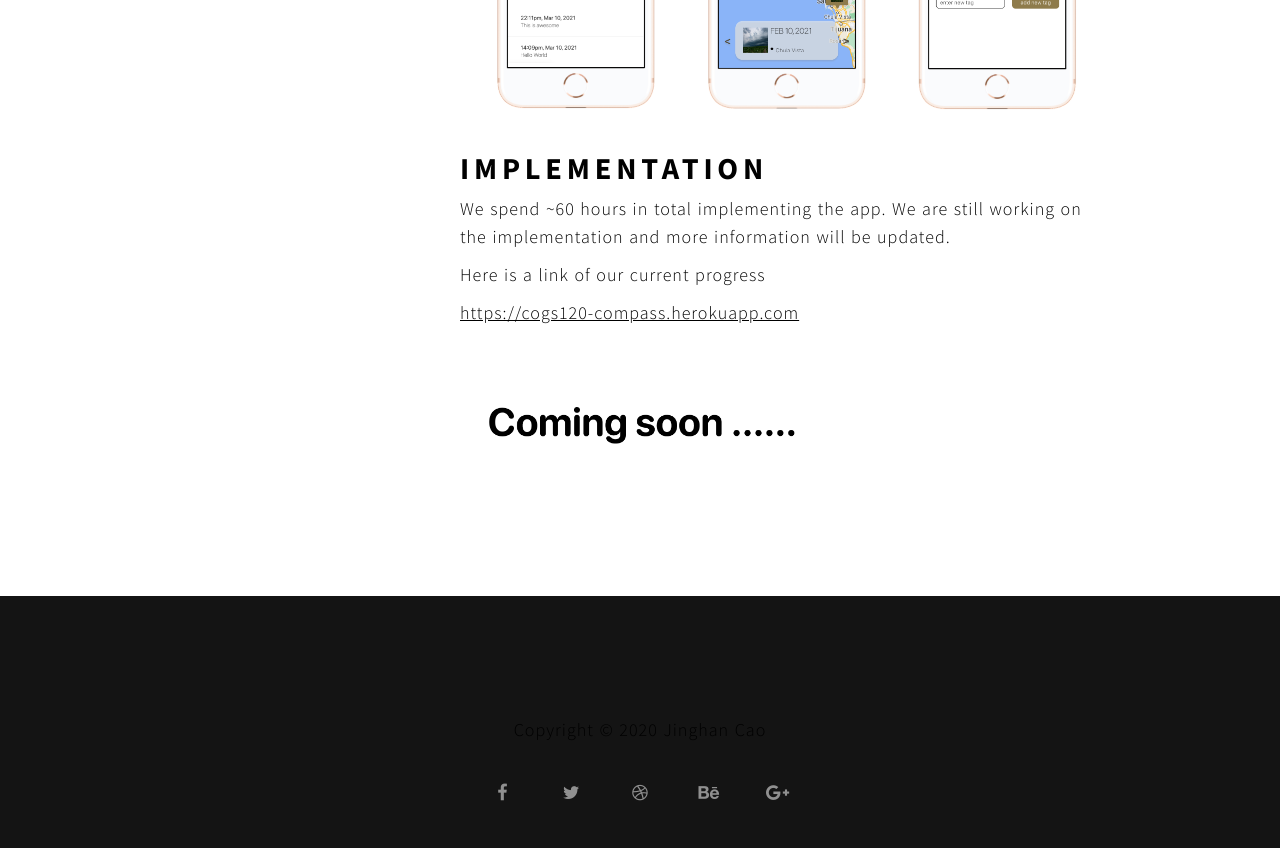
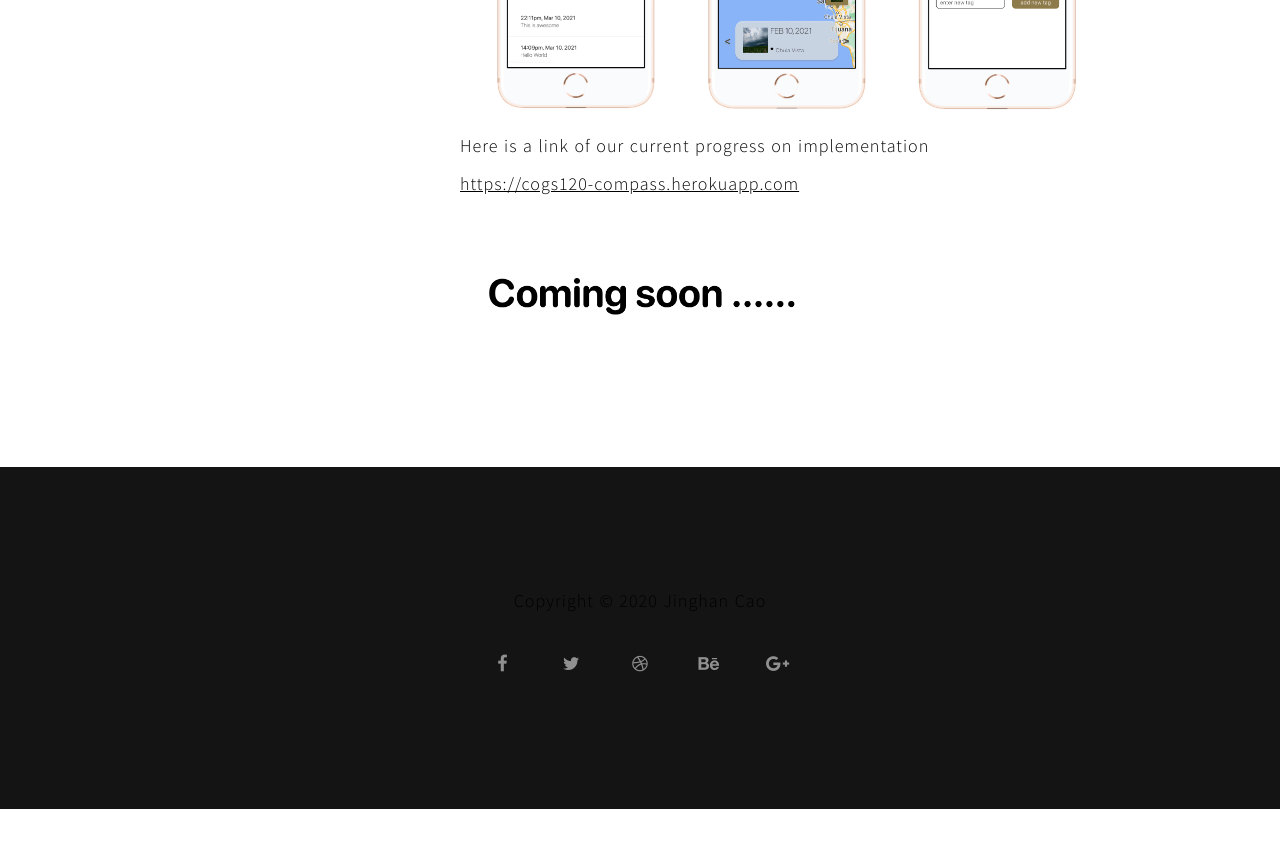
Before and after one commit to Jinghan-C/Jinghan-C.github.io, a plain HTML site: page project1-compass.html in a window 1280 px wide. Shown: the part 4320-5168 px from the top of the page. After the commit the page ends 5129 px from the top, so only its background shows below. Drawn offline with Linux system fonts and the light colour scheme; some packages are replaced by stand-ins of ours; files whose address does not match are found by name.

Commit message:
updates on 3/31

```diff
--- a/project1-compass.html
+++ b/project1-compass.html
@@ -246,10 +246,12 @@ http://www.tooplate.com/view/2082-pure-mix
 
 
 					<!-- Implementation -->
-					<h1>Implementation</h1>
+					<!-- <h1>Implementation</h1>
 					<p>We spend ~60 hours in total implementing the app. We are still working on the implementation and more information will be updated.
-					</p>
-					<P>Here is a link of our current progress</P>
+					</p> -->
+
+
+					<P>Here is a link of our current progress on implementation</P>
 					<a  target="_blank" href="https://cogs120-compass.herokuapp.com/"><p style="text-decoration: underline">https://cogs120-compass.herokuapp.com</p></a>
 					<img src="images/soon3.png" class="img-responsive" alt="Single Project">
 
```
Also changed, not shown: index.html (+1 -1 lines), project2-smallgoods.html (+2 -2 lines).
